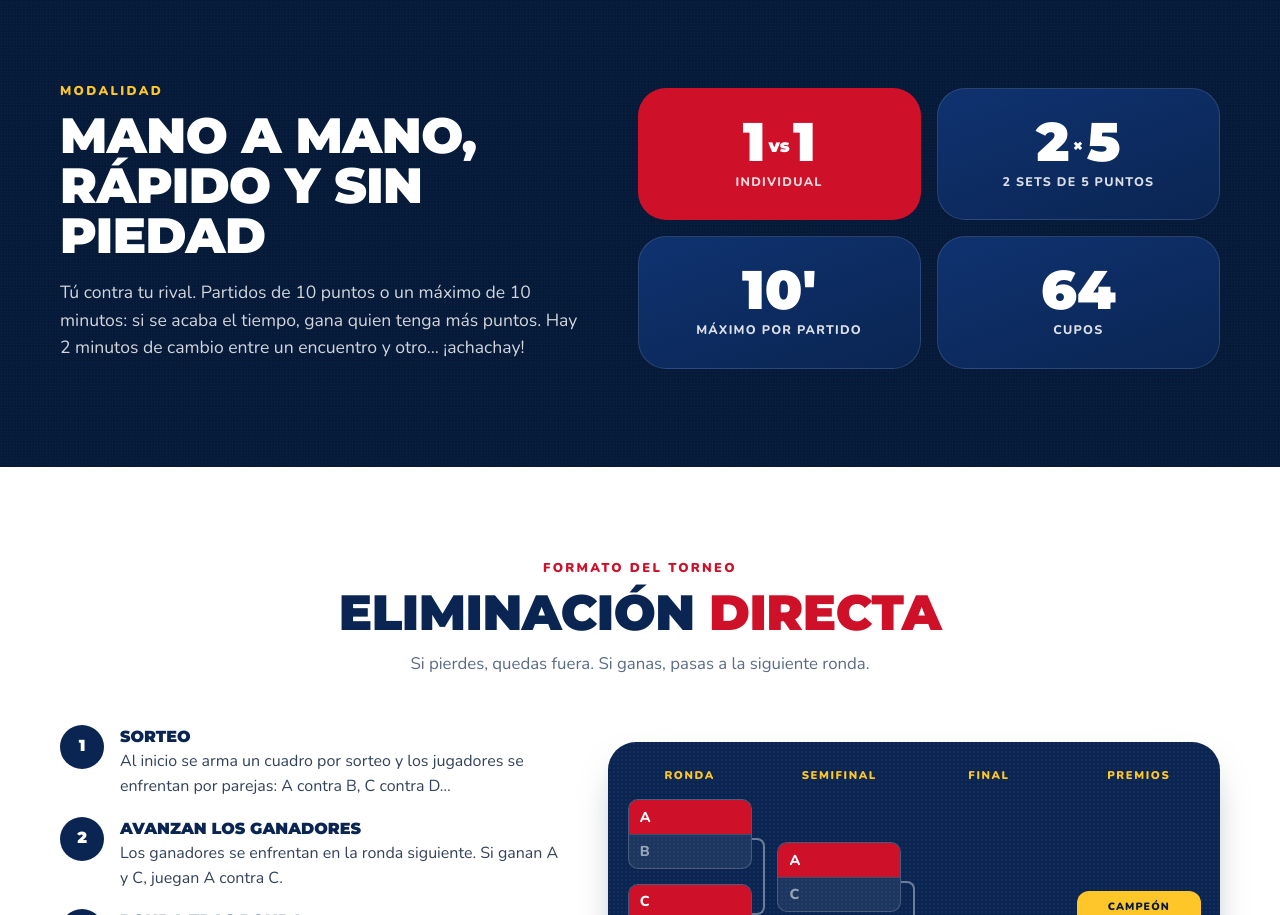
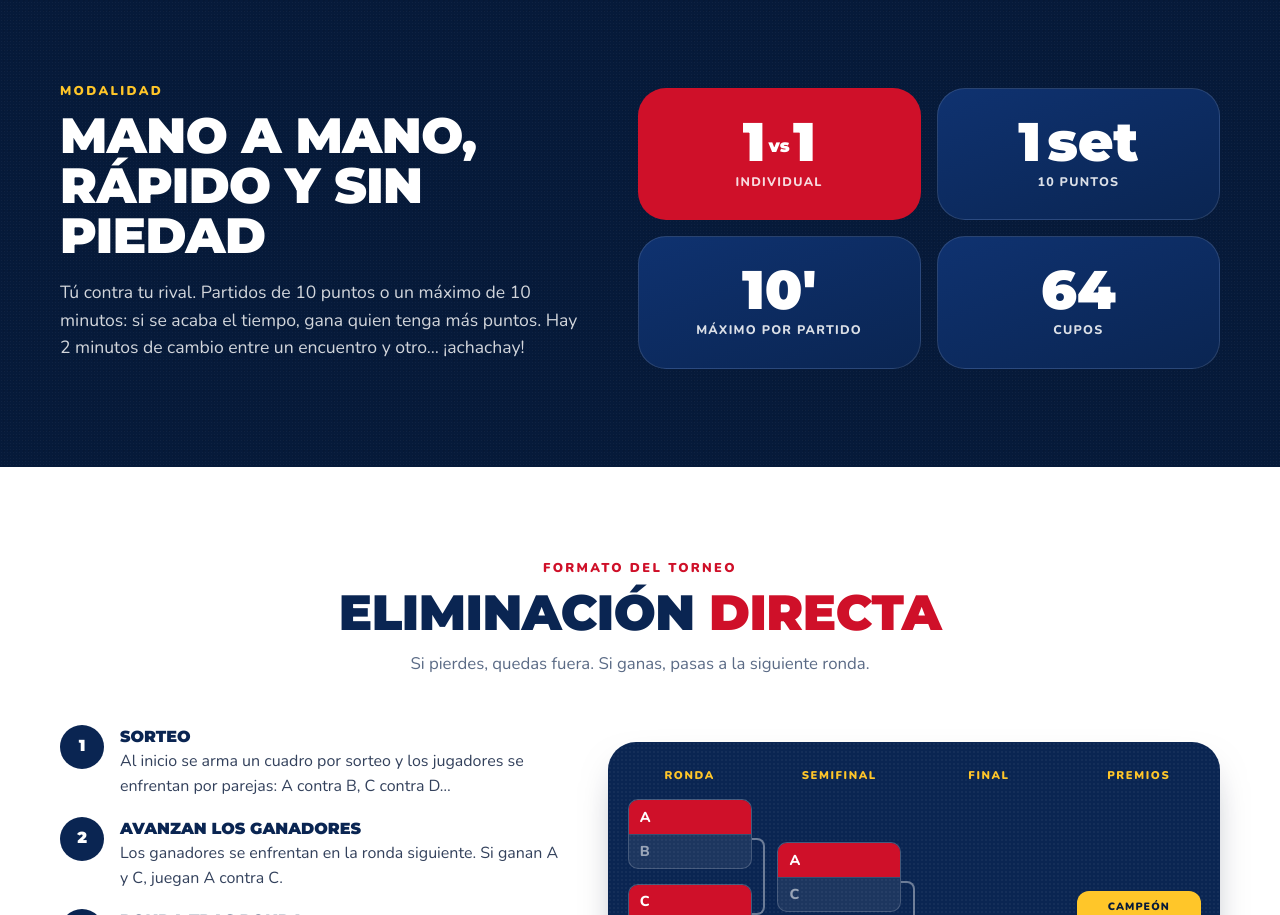
Before and after one commit to ashleesoledispa/ping-pong-fica, a website: page public/index.html in a window 1280 px wide. Shown: the part 1725-2640 px from the top of the page. Drawn offline with nearby package versions, Linux system fonts and the light colour scheme; no server answers.

```diff
--- a/public/index.html
+++ b/public/index.html
@@ -193,7 +193,7 @@
       </div>
       <div class="modalidad__stats">
         <div class="stat reveal"><b>1<small>vs</small>1</b><span>Individual</span></div>
-        <div class="stat reveal"><b>2<small>×</small>5</b><span>2 sets de 5 puntos</span></div>
+        <div class="stat reveal"><b>1<small></small>set</b><span>10 puntos</span></div>
         <div class="stat reveal"><b>10'</b><span>Máximo por partido</span></div>
         <div class="stat reveal"><b>64</b><span>Cupos</span></div>
       </div>
```
